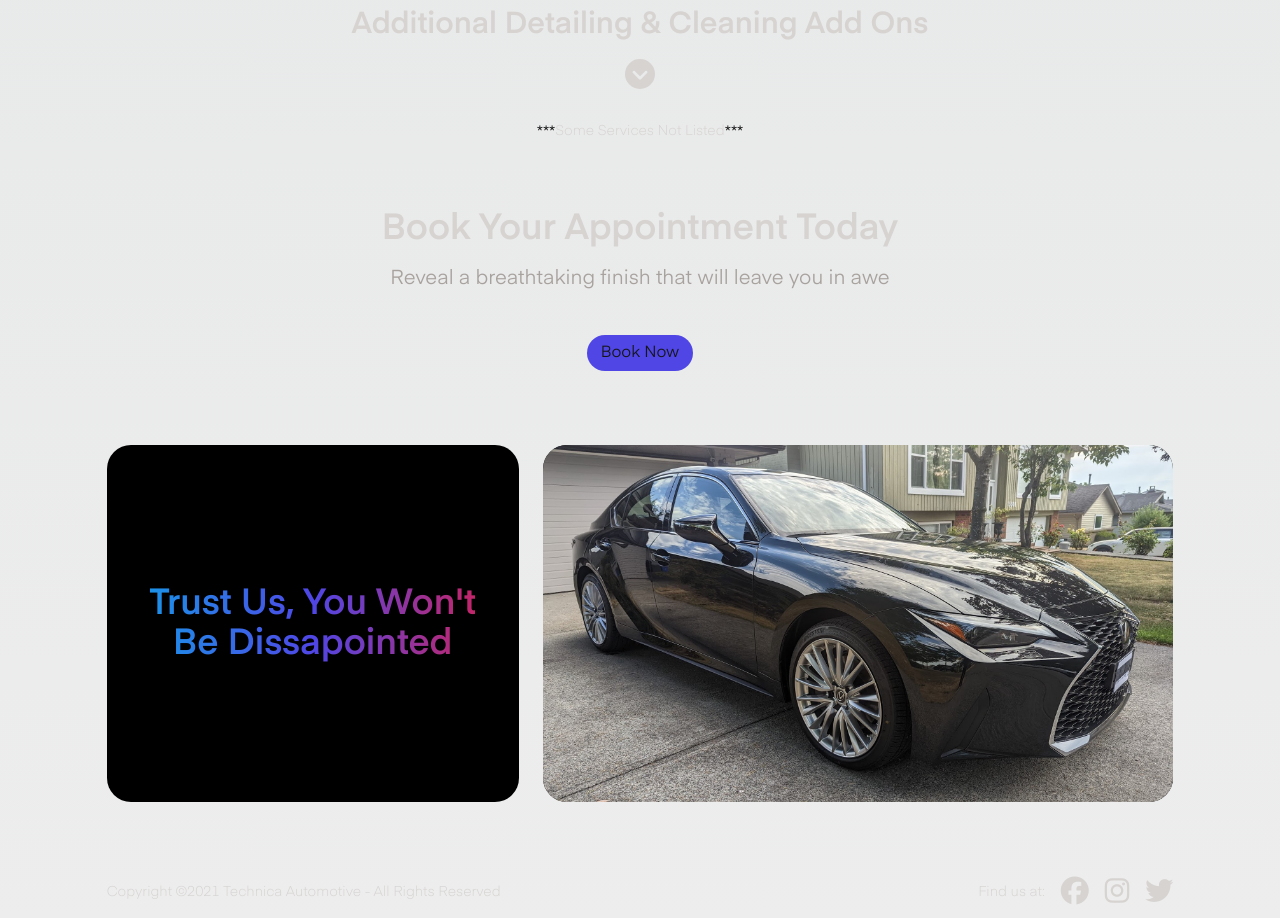
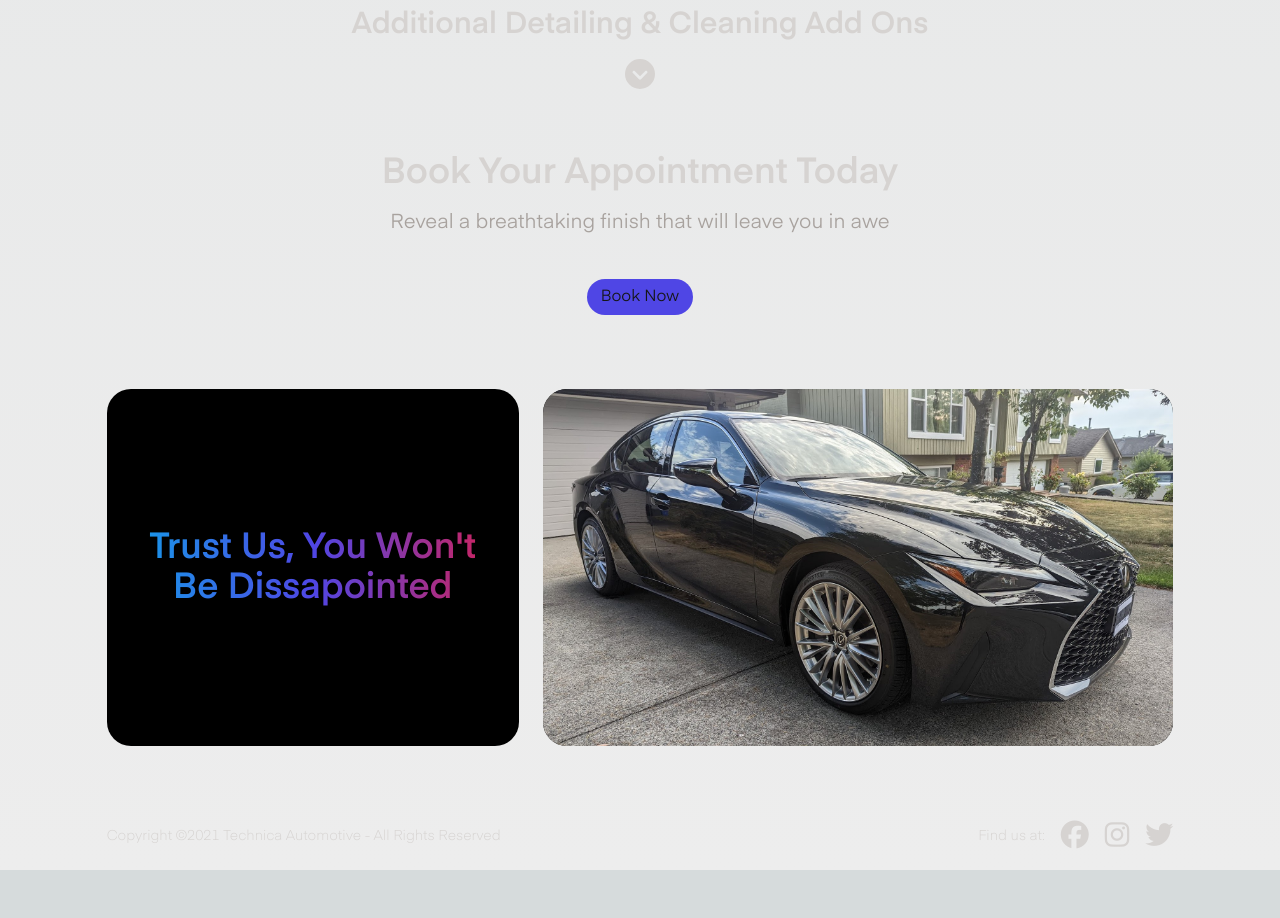
Before and after one commit to jsc604/technica, a Next.js app: page /detailing in a window 1280 px wide. Shown: the part 3700-4618 px from the top of the page. After the commit the page ends 4570 px from the top, so only its background shows below. Built offline with nearby package versions, Linux system fonts and the light colour scheme.

Commit message:
remove disclaimer

```diff
--- a/app/detailing/page.tsx
+++ b/app/detailing/page.tsx
@@ -28,7 +28,6 @@ export default function Detailing() {
       {selected === 'premium' && <PackagePremium infoDropDown={infoDropDown} setinfoDropDown={setinfoDropDown} />}
       <Disclaimer disclaimer="Extra Cost for Details With Heavy Soiled Vehicles" />
       <AddOns addOnDropDown={addOnDropDown} setAddOnDropDown={setAddOnDropDown} />
-      <Disclaimer disclaimer="Some Services Not Listed" />
       <DetailingOutro />
     </main>
   )
```
